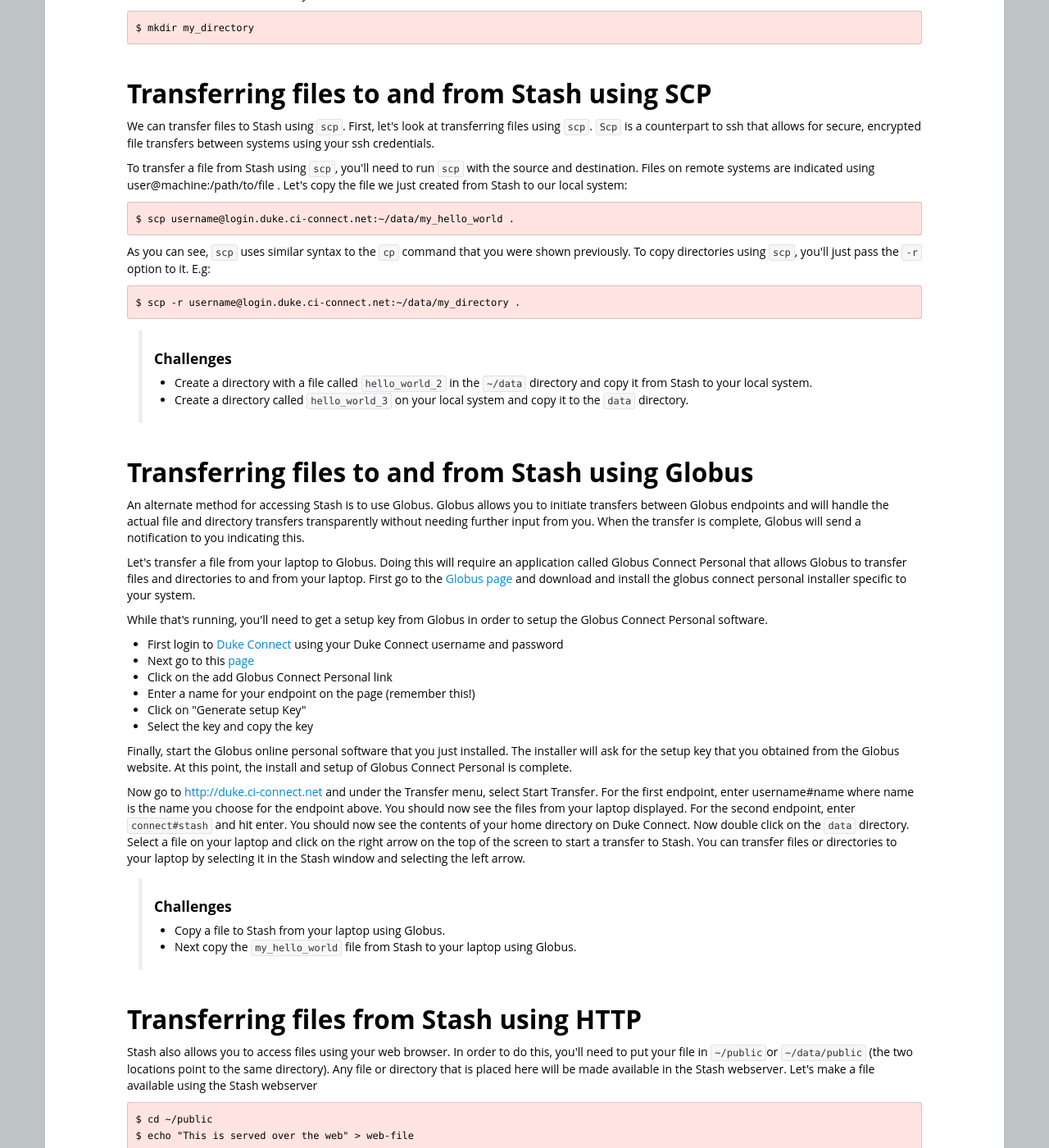
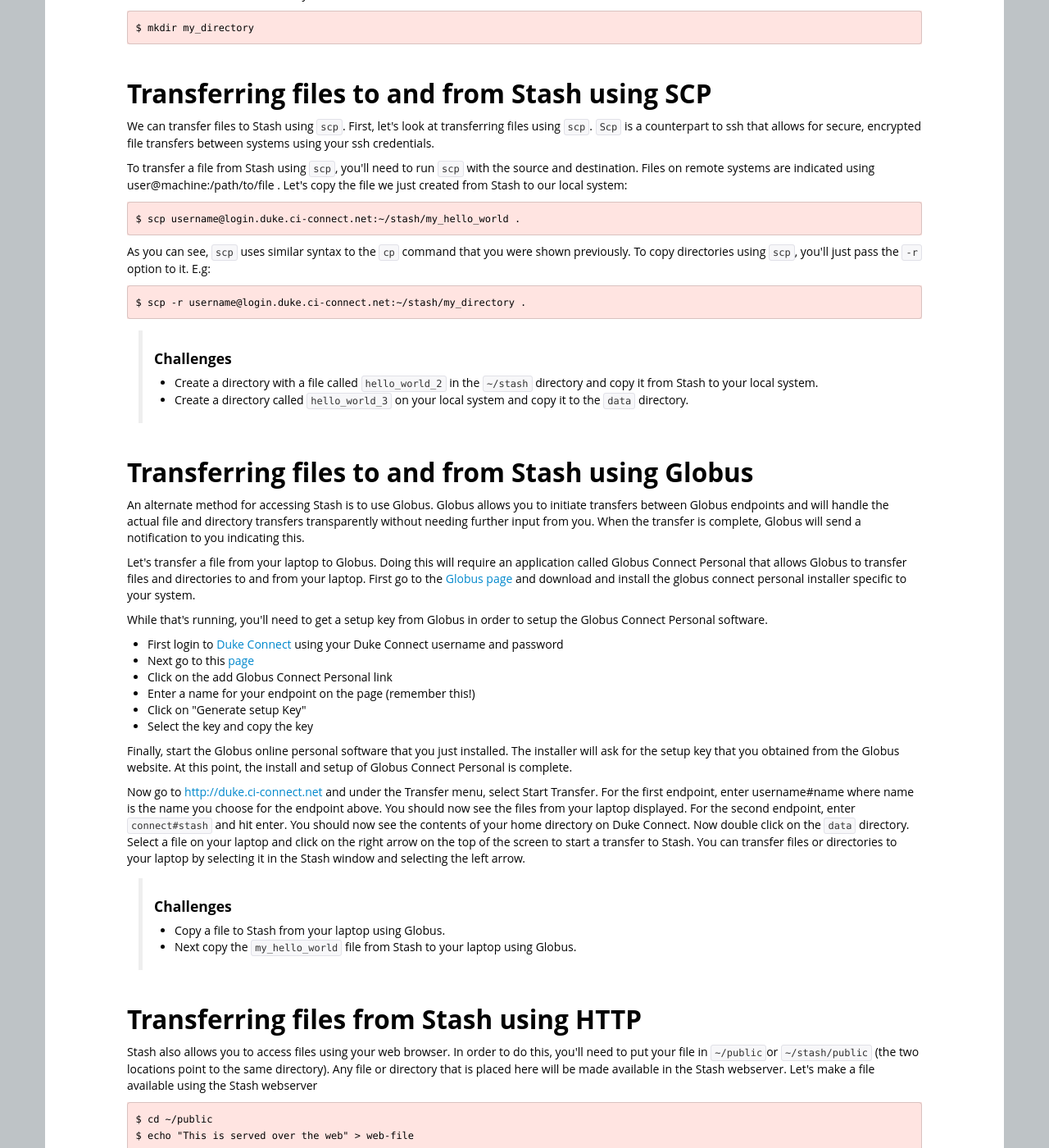
Before and after one commit to SWC-OSG-Workshop/2015-10-27-duke, a Jekyll site: the page built from novice/DHTC/05-Stash.md, in a window 1280 px wide and 1400 px high, scrolled down 1044 px. Shown: the whole window at 82% size. Built offline with Jekyll 4.4.1, drawn with Linux system fonts in a browser that asks for light colours.

Commit message:
Fix references to ~/data

```diff
--- a/novice/DHTC/05-Stash.md
+++ b/novice/DHTC/05-Stash.md
@@ -69,7 +69,7 @@
 our local system:
 
 ~~~
-$ scp username@login.duke.ci-connect.net:~/data/my_hello_world .
+$ scp username@login.duke.ci-connect.net:~/stash/my_hello_world .
 ~~~
 
 As you can see, `scp` uses similar syntax to the `cp` command that you were shown
@@ -77,12 +77,12 @@
 it.  E.g:
 
 ~~~
-$ scp -r username@login.duke.ci-connect.net:~/data/my_directory .
+$ scp -r username@login.duke.ci-connect.net:~/stash/my_directory .
 ~~~
 
 > #### Challenges
 >
-> * Create a directory with a file called `hello_world_2` in the `~/data` directory and copy it from Stash to your local system.
+> * Create a directory with a file called `hello_world_2` in the `~/stash` directory and copy it from Stash to your local system.
 > * Create a directory called `hello_world_3` on your local system and copy it to the `data` directory.
 
 <h2>Transferring files to and from Stash using Globus</h2>
@@ -130,7 +130,7 @@
 
 <h2>Transferring files from Stash using HTTP</h2>
 Stash also allows you to access files using your web browser.  In order to do
-this, you'll need to put your file in `~/public`or `~/data/public` (the two locations
+this, you'll need to put your file in `~/public`or `~/stash/public` (the two locations
 point to the same directory). Any file or directory that is placed
 here  will be made available in the Stash webserver.  Let's make a file
 available using the Stash webserver
```
